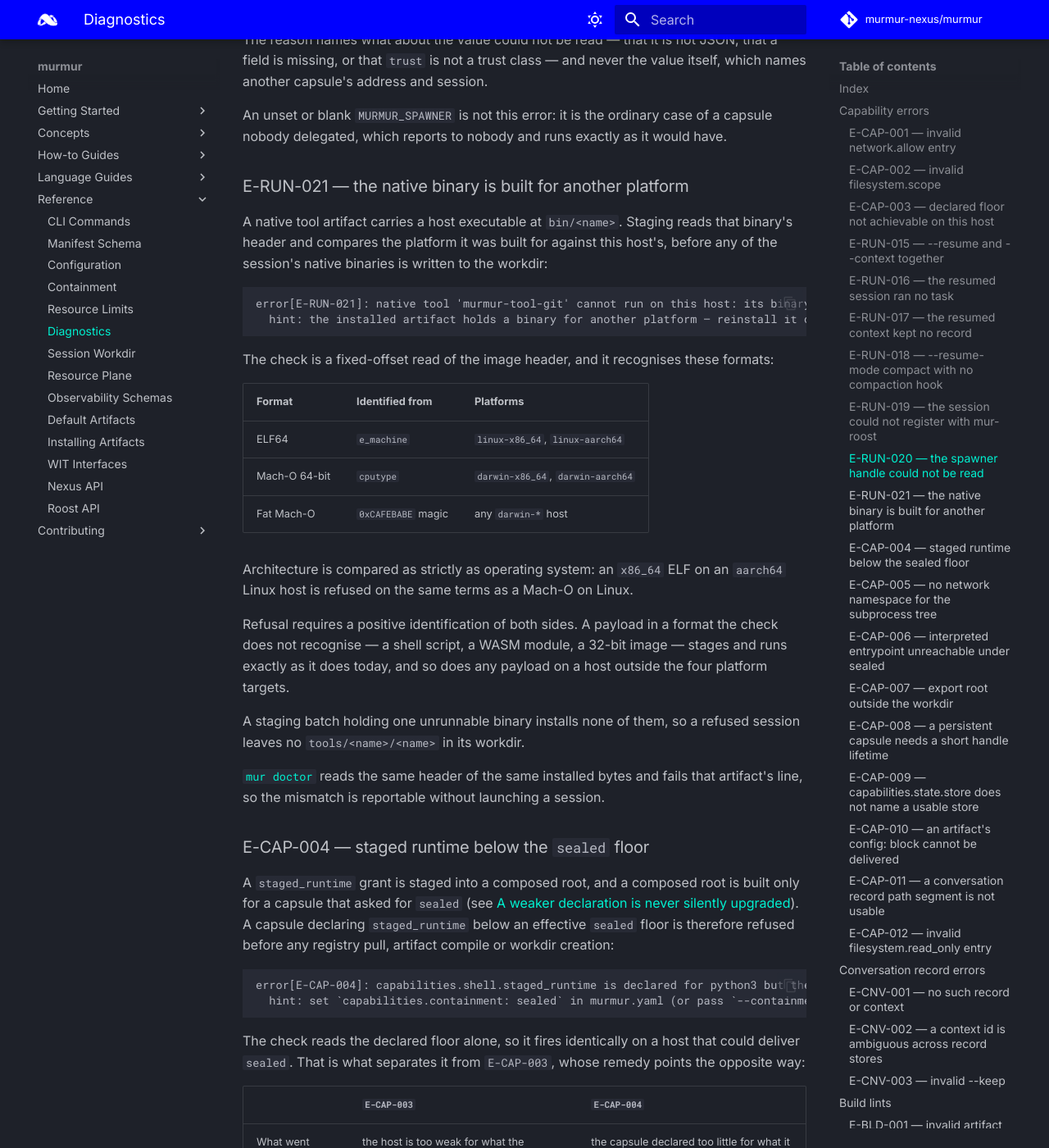
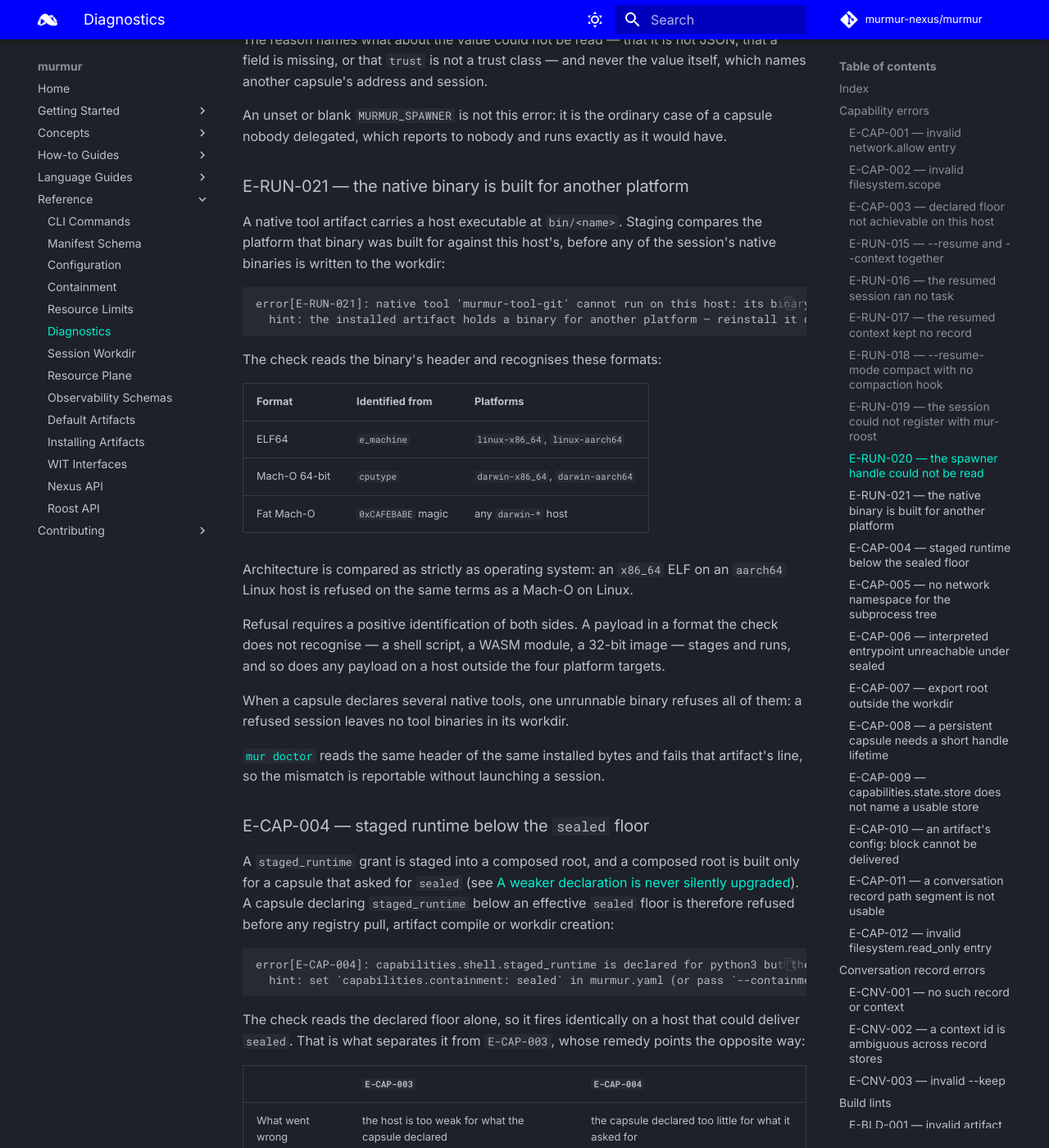
Before and after one commit to murmur-nexus/murmur, an MkDocs documentation site: the page built from docs/content/reference/diagnostics.md, in a window 1280 px wide and 1400 px high, scrolled down 9822 px. Shown: the whole window at 82% size. Built offline with MkDocs 1.6.1 and Material for MkDocs 9.7.7, drawn with Linux system fonts in a browser that asks for light colours; comment, search, counter and statistics services are not loaded.

Commit message:
review(#a7d24f81): correct comment accuracy and docs style
- doctor.rs: ArtifactMeta.runtime is inconsistent across install paths,
  not uniformly Wasm; state that instead
- doctor.rs / native_binary_platform.rs: drop history and stale-time voice
- cli.md: mur doctor line shapes as a table; 'exec' -> 'run'
- diagnostics.md: drop stale time marker and workdir-internal detail

````diff
--- a/docs/content/reference/diagnostics.md
+++ b/docs/content/reference/diagnostics.md
@@ -274,16 +274,16 @@ delegated, which reports to nobody and runs exactly as it would have.
 
 ### E-RUN-021 — the native binary is built for another platform { #e-run-021 }
 
-A native tool artifact carries a host executable at `bin/<name>`. Staging reads that binary's
-header and compares the platform it was built for against this host's, before any of the session's
-native binaries is written to the workdir:
+A native tool artifact carries a host executable at `bin/<name>`. Staging compares the platform
+that binary was built for against this host's, before any of the session's native binaries is
+written to the workdir:
 
 ```text
 error[E-RUN-021]: native tool 'murmur-tool-git' cannot run on this host: its binary is built for darwin-aarch64, this host is linux-x86_64
   hint: the installed artifact holds a binary for another platform — reinstall it on this host with `mur install <name>@<version>`, or publish a build for this host's platform
 ```
 
-The check is a fixed-offset read of the image header, and it recognises these formats:
+The check reads the binary's header and recognises these formats:
 
 | Format | Identified from | Platforms |
 |---|---|---|
@@ -295,11 +295,11 @@ Architecture is compared as strictly as operating system: an `x86_64` ELF on an
 host is refused on the same terms as a Mach-O on Linux.
 
 Refusal requires a positive identification of both sides. A payload in a format the check does not
-recognise — a shell script, a WASM module, a 32-bit image — stages and runs exactly as it does
-today, and so does any payload on a host outside the four platform targets.
+recognise — a shell script, a WASM module, a 32-bit image — stages and runs, and so does any
+payload on a host outside the four platform targets.
 
-A staging batch holding one unrunnable binary installs none of them, so a refused session leaves no
-`tools/<name>/<name>` in its workdir.
+When a capsule declares several native tools, one unrunnable binary refuses all of them: a refused
+session leaves no tool binaries in its workdir.
 
 [`mur doctor`](cli.md#mur-doctor) reads the same header of the same installed bytes and fails that
 artifact's line, so the mismatch is reportable without launching a session.
````
Also changed, not shown: docs/content/reference/cli.md (+10 -8 lines), 2 other files.
